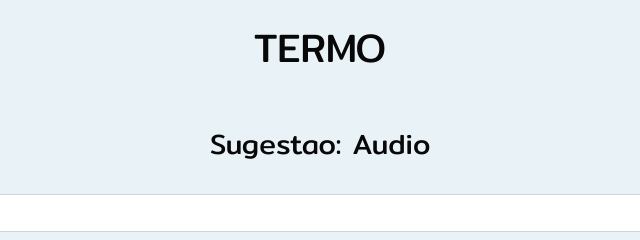
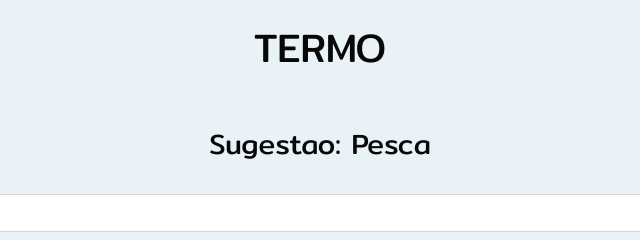
Before and after one commit to raulsandes/termo-solver, a plain HTML site: page index.html in a window 1280 px wide. Shown: the top 240 px of the page, 320-960 px from the left. Drawn offline with nearby package versions, Linux system fonts and the light colour scheme.

Commit message:
primeiro commit

```diff
--- a/index.html
+++ b/index.html
@@ -21,7 +21,7 @@
 
     <div>
         <h1>TERMO</h1>
-        <h3>Sugestao: <span id="sugestao">Audio</span></h3>
+        <h3>Sugestao: <span id="sugestao">Pesca</span></h3>
     </div>
 
     <div class="container">
```
